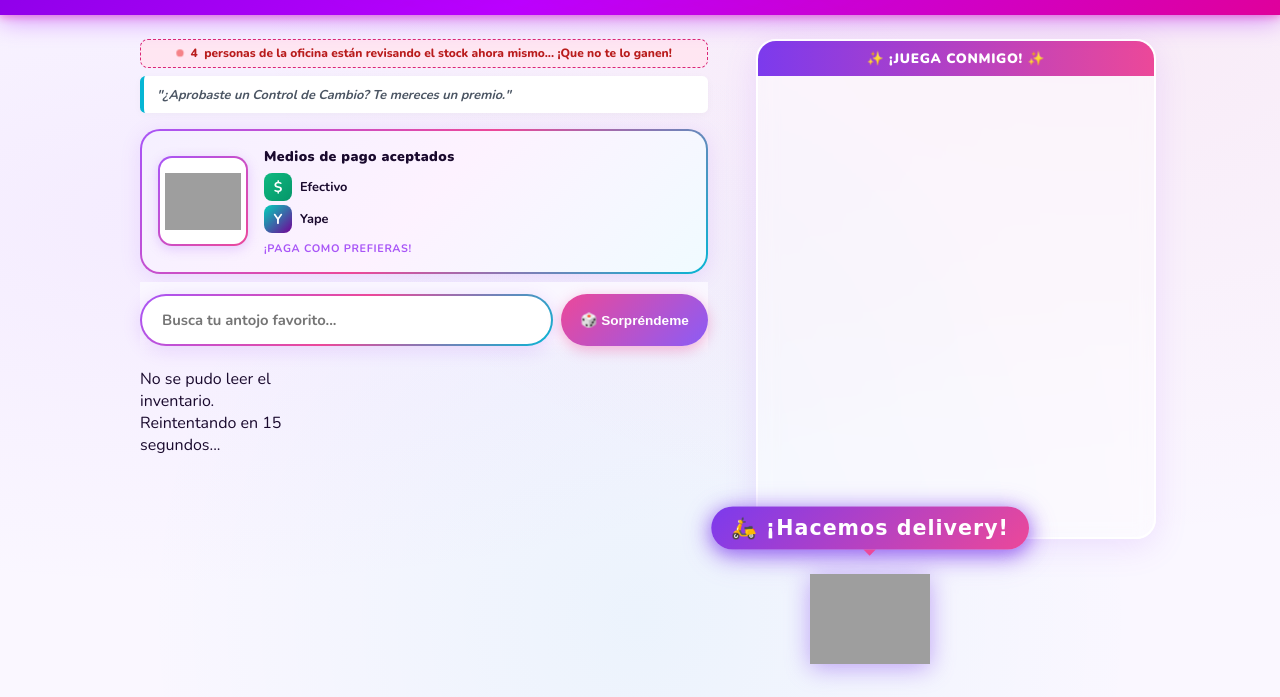
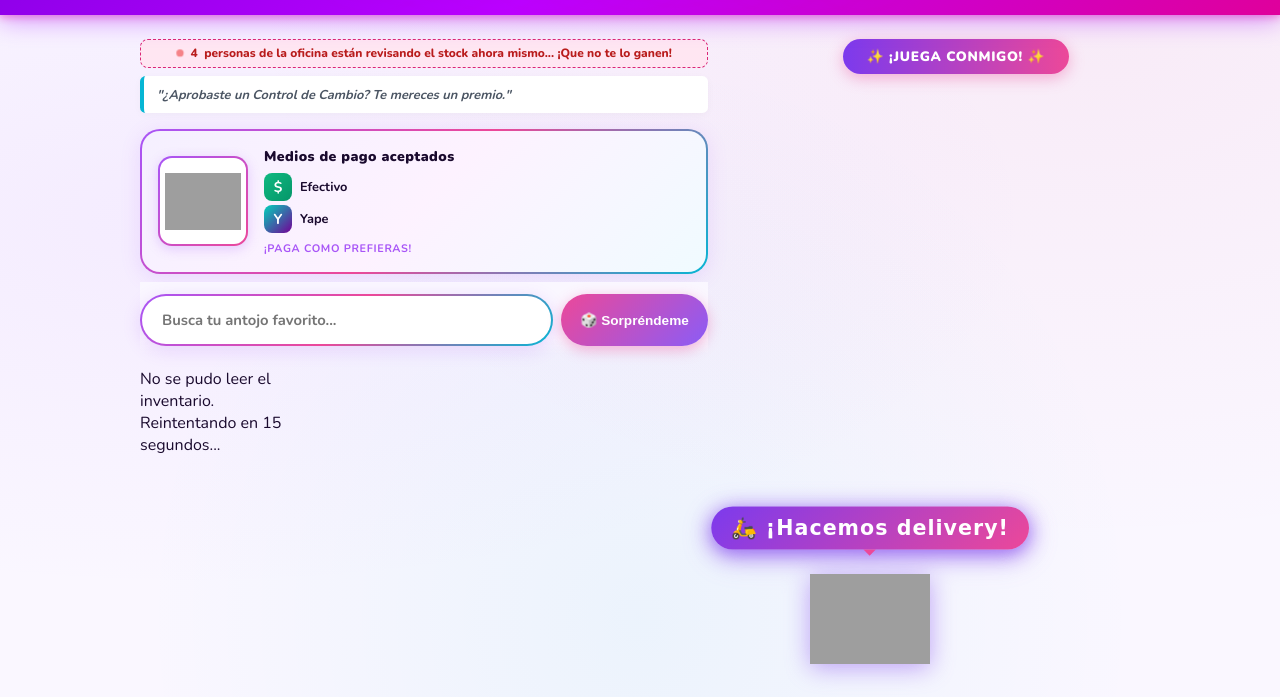
Before and after one commit to carlosj31z/TIENDITA-SANTI, a plain HTML site: page index.html in a window 1280 px wide. Shown: the part 103-800 px from the top of the page. Drawn offline with nearby package versions, Linux system fonts and the light colour scheme; some packages are replaced by stand-ins of ours; no server answers; grey boxes are pictures that could not be loaded; a script that the page names is missing; a web font is replaced by a local one.

Commit message:
index.html

```diff
--- a/index.html
+++ b/index.html
@@ -143,38 +143,45 @@
             padding: 1rem;
         }
 
-        /* ── MASCOTA 3D CONTAINER ── */
+        /* ── MASCOTA 3D CONTAINER (SIN MARCO) ── */
         .mascot-3d-container {
             width: 100%;
             max-width: 600px;
             margin: 0 auto;
             height: 350px;
-            background: rgba(255, 255, 255, 0.4);
-            border: 2px solid #ffffff;
-            border-radius: 1.25rem;
-            box-shadow: 0 8px 32px rgba(168, 85, 247, 0.15);
-            backdrop-filter: blur(10px);
-            -webkit-backdrop-filter: blur(10px);
-            overflow: hidden;
+
+            /* Se eliminaron todos los fondos, bordes y desenfoques */
+            background: transparent;
+            border: none;
+            box-shadow: none;
+            backdrop-filter: none;
+            -webkit-backdrop-filter: none;
+
+            overflow: visible;
             display: flex;
             flex-direction: column;
+            align-items: center; /* Centra el botón superior */
             position: relative;
-            cursor: pointer; /* Cambia el cursor para invitar a hacer clic */
+            cursor: pointer;
         }
 
+        /* Título en formato "píldora" flotante */
         .mascot-header {
             background: linear-gradient(90deg, #7c3aed, #ec4899);
             color: white;
             text-align: center;
-            padding: 0.5rem;
+            padding: 0.5rem 1.5rem;
+            border-radius: 999px; /* Forma redondeada */
             font-weight: 900;
             font-size: 0.85rem;
             letter-spacing: 0.05em;
             text-transform: uppercase;
             z-index: 10;
+            box-shadow: 0 4px 15px rgba(236, 72, 153, 0.4);
+            margin-bottom: 10px; /* Un poco de aire antes de que empiece el 3D */
+            display: inline-block;
         }
 
-        /* Estilos del visor Spline */
         spline-viewer {
             width: 100%;
             flex: 1;
@@ -184,8 +191,8 @@
         /* ── ANIMACIÓN DE VELITAS FLOTANTES ── */
         .vela-flotante {
             position: fixed;
-            pointer-events: none; /* Para que no interfiera con otros clics */
-            color: #FFD700; /* Color dorado */
+            pointer-events: none;
+            color: #FFD700;
             font-family: 'Nunito', sans-serif;
             font-weight: 900;
             font-size: 1.3rem;
@@ -681,7 +688,7 @@
             </div>
         </main>
 
-        <!-- SECCIÓN DE MASCOTA 3D INTERACTIVA (AHORA CON MILAGRITOS) -->
+        <!-- SECCIÓN DE MASCOTA 3D INTERACTIVA (SIN MARCO) -->
         <aside class="mascot-3d-container" id="zona-velitas">
             <div class="mascot-header">✨ ¡Juega conmigo! ✨</div>
             <spline-viewer url="https://prod.spline.design/eHd4R46Xychllw19/scene.splinecode"></spline-viewer>
@@ -849,26 +856,20 @@
         let contadorVelas = 0;
         const zonaVelitas = document.getElementById('zona-velitas');
 
-        // Usamos pointerdown para que se active rapidísimo apenas hagan clic o toquen
         zonaVelitas.addEventListener('pointerdown', (e) => {
             contadorVelas++;
 
-            // Creamos el mensaje
             const popup = document.createElement('div');
             popup.className = 'vela-flotante';
 
-            // Lógica para singular y plural
             const textoVela = contadorVelas === 1 ? "VELA ENCENDIDA" : "VELAS ENCENDIDAS";
             popup.innerHTML = `🕯️ + ${contadorVelas} ${textoVela} ✨`;
 
-            // Lo posicionamos exactamente en las coordenadas del clic/dedo
             popup.style.left = `${e.clientX}px`;
             popup.style.top = `${e.clientY}px`;
 
-            // Lo añadimos a la pantalla
             document.body.appendChild(popup);
 
-            // Limpiamos el HTML eliminando el mensaje cuando termine la animación (1.8 seg)
             setTimeout(() => {
                 popup.remove();
             }, 1800);
```
